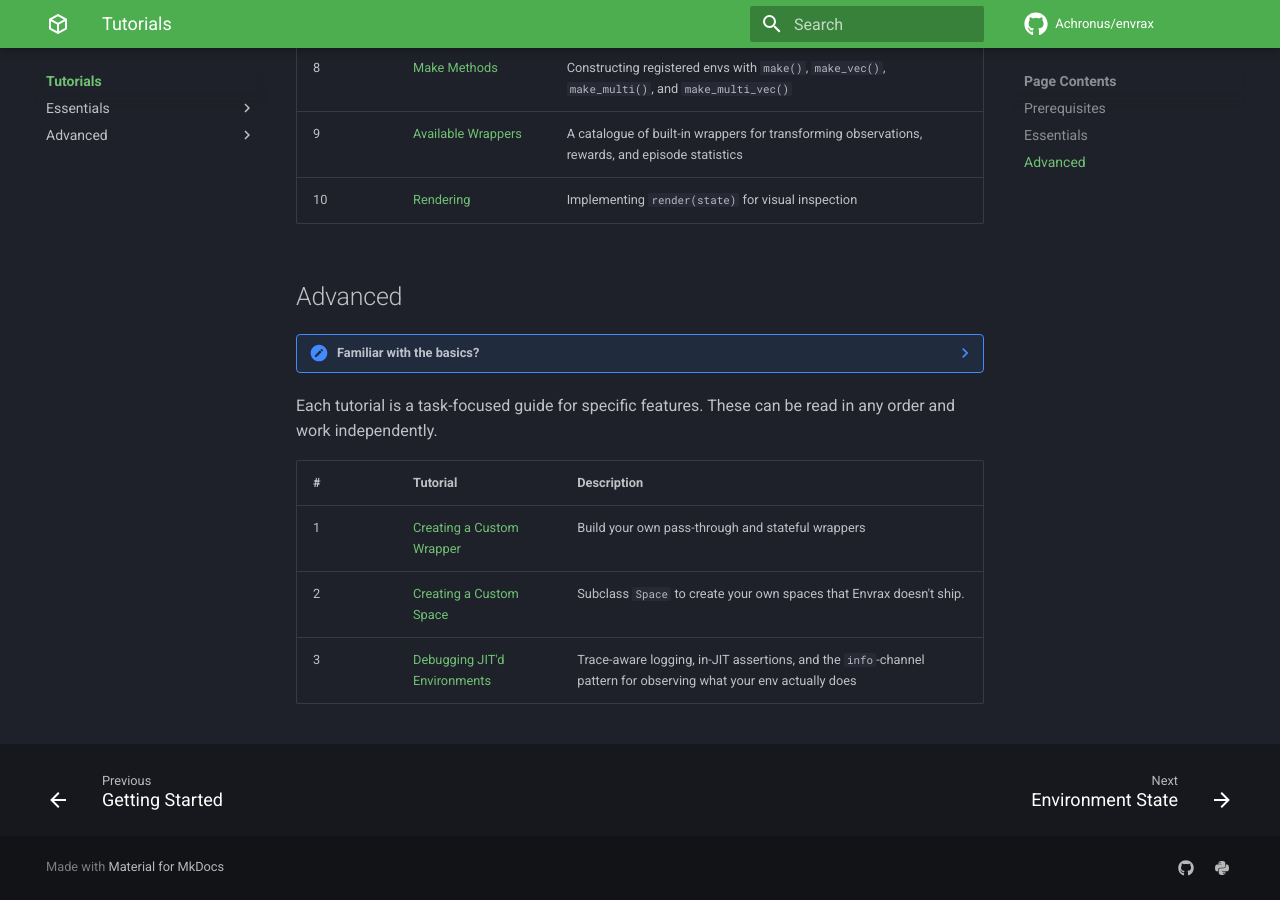
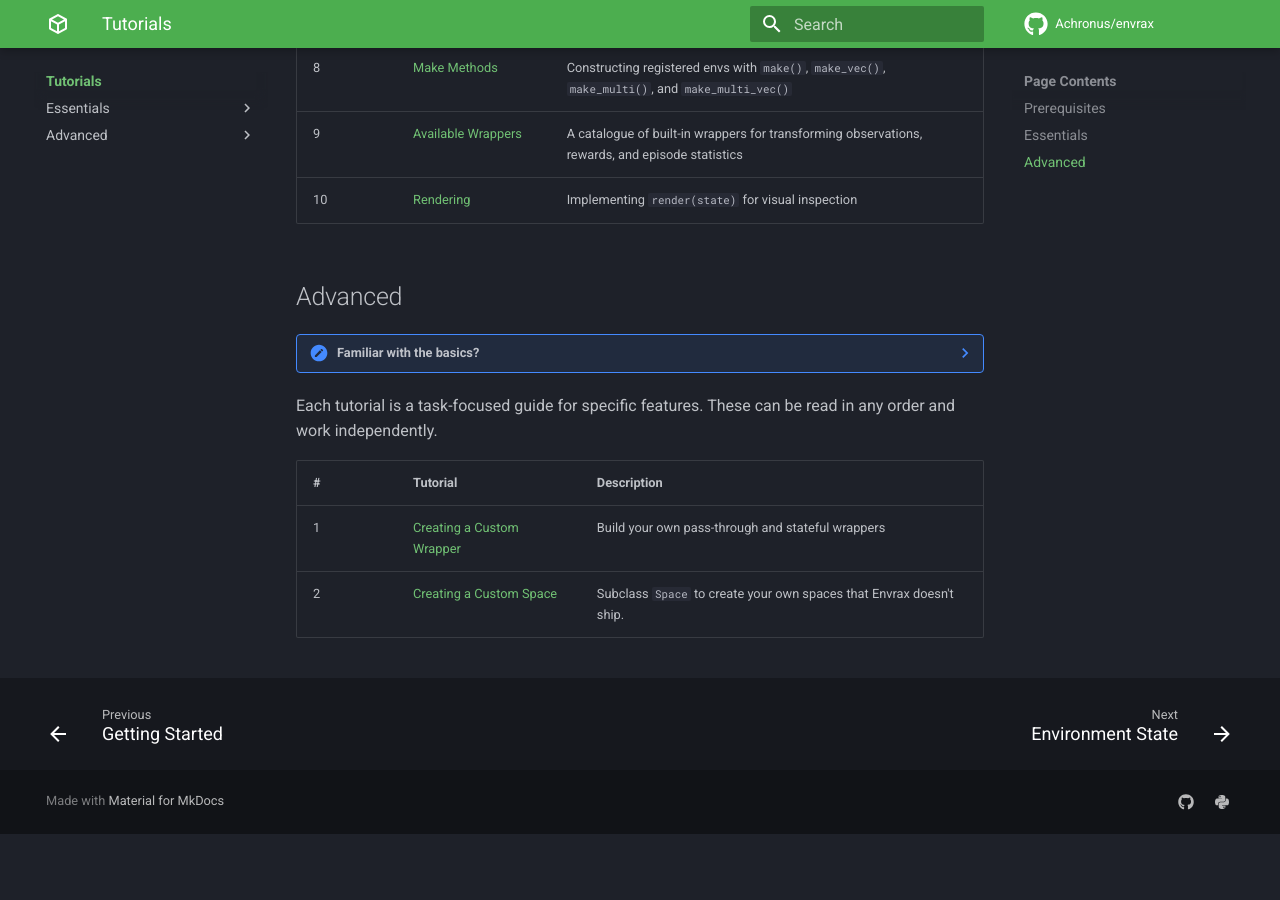
Before and after one commit to Achronus/envrax, an MkDocs documentation site: the page built from docs/tutorials/index.md, in a window 1280 px wide and 900 px high, scrolled down 1567 px. Built offline with MkDocs 1.6.1 and Material for MkDocs 9.7.7, drawn with Linux system fonts in a browser that asks for light colours; emoji names are drawn with the system emoji font; comment, search, counter and statistics services are not loaded; after the commit the page ends 2401 px from its top, so only the background shows below that.

Commit message:
docs(cleanup): Removed reference to redundant tutorials.

```diff
--- a/docs/tutorials/index.md
+++ b/docs/tutorials/index.md
@@ -54,4 +54,3 @@ Each tutorial is a task-focused guide for specific features. These can be read i
 | - | --- | --- |
 | 1 | [Creating a Custom Wrapper](advanced/custom-wrapper.md) | Build your own pass-through and stateful wrappers |
 | 2 | [Creating a Custom Space](advanced/custom-spaces.md) | Subclass `Space` to create your own spaces that Envrax doesn't ship. |
-| 3 | [Debugging JIT'd Environments](advanced/debugging.md) | Trace-aware logging, in-JIT assertions, and the `info`-channel pattern for observing what your env actually does |
--- a/mkdocs.yml
+++ b/mkdocs.yml
@@ -71,7 +71,6 @@ nav:
       - Advanced:
           - Creating a Custom Wrapper: tutorials/advanced/custom-wrapper.md
           - Creating a Custom Space: tutorials/advanced/custom-spaces.md
-          - Debugging JIT'd Environments: tutorials/advanced/debugging.md
   - API Reference:
       - API Reference: api/index.md
       - Environments:
```
